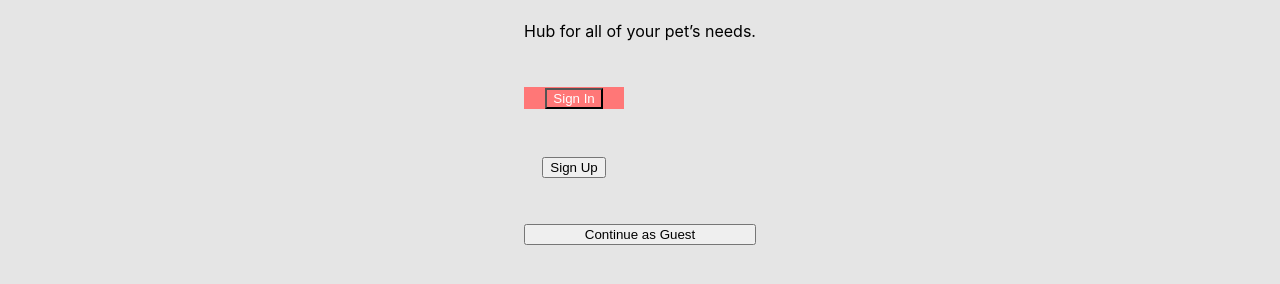
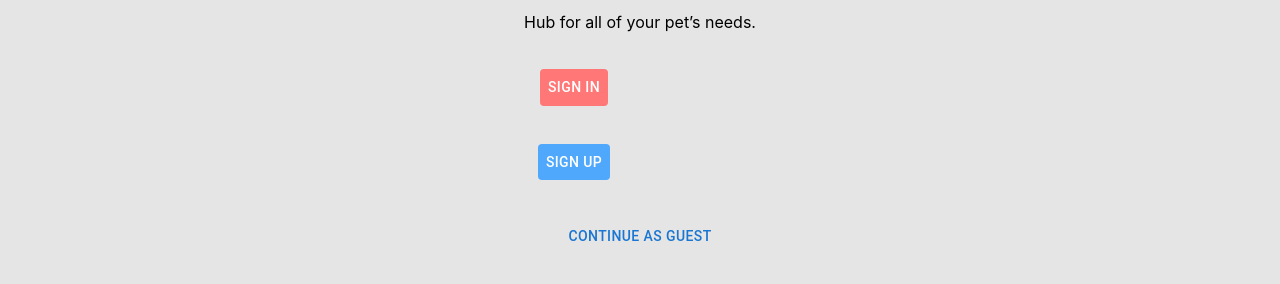
Before and after one commit to sjh401/GA-Hackathon-Group-5, a React (Create React App) app in the folder client/: page / in a window 1280 px wide. Shown: the part 388-672 px from the top of the page. Built offline with nearby package versions, Linux system fonts and the light colour scheme.

Commit message:
changed button css

```diff
--- a/client/src/components/card/CardSign.jsx
+++ b/client/src/components/card/CardSign.jsx
@@ -1,37 +1,28 @@
 import React from 'react'
 import { Link } from 'react-router-dom'
 
-// import { makeStyles } from '@mui/styles';
-// import Button from '@mui/material/Button';
+import { styled } from '@mui/material/styles';
+import Button from '@mui/material/Button';
 
 import "./Card.css"
 
-// const useStyles = makeStyles((theme) => ({
-//     primary: {
-//         backgroundColor: '#ff7777',
-//         margin: '2px',
-//         '&:hover': {
-//             backgroundColor: '#ff7777',
-//             color: '#1d7dc2'
-//         },
-//     },
-//     secondary: {
-//         backgroundColor: '#f8f7ff',
-//         margin: '2px',
-//         '&:hover': {
-//             backgroundColor: '#f8f7ff',
-//             color: '#1d7dc2'
-//         },
-//     root: {
-//         color: '#fff'
-//     }
-//     }
-// }));
+const PrimaryButton = styled(Button)(({ theme }) => ({
+    color: '#fff',
+    backgroundColor: '#ff7777',
+    '&:hover': {
+        backgroundColor: '#4fa8fc',
+    },
+}));
+const SecondaryButton = styled(Button)(({ theme }) => ({
+    color: '#fff',
+    backgroundColor: '#4fa8fc',
+    '&:hover': {
+        backgroundColor: '#ff7777',
+    },
+}));
 
 export default function CardSign(props) {
     const { setToggle } = props;
-
-    // const classes = useStyles();
 
     return (
         <div className="div-sign">
@@ -39,9 +30,9 @@ export default function CardSign(props) {
                 <h1>Pamper Pups</h1>
                 <div>Hub for all of your pet’s needs.</div>
             </div>
-            <Link to="/sign-in" className="link-sign primary"><button className='primary'>Sign In</button></Link>
-            <Link to="/sign-up" className="link-sign secondary"><button>Sign Up</button></Link>
-            <button onClick={(e) => setToggle(prevToggle => !prevToggle)}>Continue as Guest</button>
+            <Link to="/sign-in" className="link-sign"><PrimaryButton>Sign In</PrimaryButton></Link>
+            <Link to="/sign-up" className="link-sign"><SecondaryButton>Sign Up</SecondaryButton></Link>
+            <Button onClick={(e) => setToggle(prevToggle => !prevToggle)}>Continue as Guest</Button>
         </div>
     )
 }
--- a/client/src/components/card/Hamburger.jsx
+++ b/client/src/components/card/Hamburger.jsx
@@ -13,14 +13,6 @@ export default function Hamburger(props) {
     const open = Boolean(anchorEl);
 
     const HamburgerCSS = makeStyles((theme) => ({
-        button: {
-            backgroundColor: '#000',
-            margin: '2px',
-            '&:hover': {
-                backgroundColor: '#fff',
-                color: '#000'
-            },
-        },
         link: {
             color: '#000',
             textDecoration: 'none',
--- a/client/src/components/layout/Header.jsx
+++ b/client/src/components/layout/Header.jsx
@@ -1,13 +1,22 @@
+import { styled } from '@mui/material/styles';
+import Button from '@mui/material/Button';
+
 export default function Header(props) {
     const { handleLogout, currentUser } = props;
-
+    const PrimaryButton = styled(Button)(({ theme }) => ({
+        color: '#fff',
+        backgroundColor: '#ff7777',
+        '&:hover': {
+            backgroundColor: '#4fa8fc',
+        },
+    }));
     return (
         <header>
             { currentUser &&
-            <button
+            <PrimaryButton
                 onClick={handleLogout}
                 className="logout"
-            >Logout</button>
+            >Logout</PrimaryButton>
             }
         </header>
     )
--- a/client/src/components/sign/SignInForm.jsx
+++ b/client/src/components/sign/SignInForm.jsx
@@ -1,23 +1,19 @@
-import { makeStyles } from '@mui/styles';
+import { styled } from '@mui/material/styles';
+import Button from '@mui/material/Button';
 import TextField from '@mui/material/TextField';
-import Button from '@mui/material/Button';
 
 
-const useStyles = makeStyles((theme) => ({
-    button: {
-        backgroundColor: '#1d7dc2',
-        margin: '2px',
-        '&:hover': {
-            backgroundColor: '#f8f7ff',
-            color: '#1d7dc2'
-        },
-    }
+const PrimaryButton = styled(Button)(({ theme }) => ({
+    color: '#fff',
+    backgroundColor: '#ff7777',
+    '&:hover': {
+        backgroundColor: '#4fa8fc',
+    },
 }));
 
 export default function SignInForm(props) {
 
     const { handleRegister, handleChange, username, password, formData } = props;
-    const classes = useStyles();
 
     return (
         <form
@@ -48,14 +44,11 @@ export default function SignInForm(props) {
                 onChange={handleChange} />
             <br/>
             <div>
-                <Button
-                    variant="contained"
-                    color="primary"
-                    className={classes.button}
+                <PrimaryButton
                     type="submit"
                 >
                     Submit
-                </Button>
+                </PrimaryButton>
             </div>
         </form>
     )
--- a/client/src/components/sign/SignUpForm.jsx
+++ b/client/src/components/sign/SignUpForm.jsx
@@ -1,23 +1,19 @@
-import { makeStyles } from '@mui/styles';
+import { styled } from '@mui/material/styles';
+import Button from '@mui/material/Button';
 import TextField from '@mui/material/TextField';
-import Button from '@mui/material/Button';
 
 
-const useStyles = makeStyles((theme) => ({
-    button: {
-        backgroundColor: '#1d7dc2',
-        margin: '2px',
-        '&:hover': {
-            backgroundColor: '#f8f7ff',
-            color: '#1d7dc2'
-        },
-    }
+const PrimaryButton = styled(Button)(({ theme }) => ({
+    color: '#fff',
+    backgroundColor: '#ff7777',
+    '&:hover': {
+        backgroundColor: '#4fa8fc',
+    },
 }));
 
 export default function SignUpForm(props) {
 
     const { handleRegister, handleChange, username, password, email, location, formData } = props;
-    const classes = useStyles();
 
     return (
         <form
@@ -68,14 +64,11 @@ export default function SignUpForm(props) {
                 onChange={handleChange} />
             <br/>
             <div>
-                <Button
-                    variant="contained"
-                    color="primary"
-                    className={classes.button}
+                <PrimaryButton
                     type="submit"
                 >
                     Submit
-                </Button>
+                </PrimaryButton>
             </div>
         </form>
     )
--- a/client/src/screens/schedule/Schedule.jsx
+++ b/client/src/screens/schedule/Schedule.jsx
@@ -1,26 +1,22 @@
 import React, { useState } from 'react'
 import { Link } from 'react-router-dom'
 
-import { makeStyles } from '@mui/styles';
+import { styled } from '@mui/material/styles';
 import Button from '@mui/material/Button';
 
 import './Schedule.css'
 
-const useStyles = makeStyles((theme) => ({
-    button: {
-        backgroundColor: '#1d7dc2',
-        margin: '2px',
-        '&:hover': {
-            backgroundColor: '#f8f7ff',
-            color: '#1d7dc2'
-        },
-    }
+const PrimaryButton = styled(Button)(({ theme }) => ({
+    color: '#fff',
+    backgroundColor: '#ff7777',
+    '&:hover': {
+        backgroundColor: '#4fa8fc',
+    },
 }));
 
 export default function Schedule(props) {
     const [ toggle, setToggle ] = useState(false);
 
-    const classes = useStyles();
 
     return (
         <>
@@ -73,15 +69,12 @@ export default function Schedule(props) {
                         <div>4</div>
                     </div>
                 </div>
-                <Button
-                    variant="contained"
-                    color="primary"
-                    className={classes.button}
+                <PrimaryButton
                     type="submit"
                     onClick={(e)=> setToggle(prevToggle => !prevToggle)}
                 >
                     Book Appointment
-                </Button>
+                </PrimaryButton>
             </div>
             <div
                 className={(toggle === false) ? "none": "div-schedule-hidden"}
@@ -93,15 +86,12 @@ export default function Schedule(props) {
                     </div>
                 </div>
                 <Link to='/' className="link-noformated">
-                    <Button
-                        variant="contained"
-                        color="primary"
-                        className={classes.button}
+                    <PrimaryButton
                         type="submit"
                         onClick={(e)=> setToggle(prevToggle => !prevToggle)}
                     >
                         Return Home
-                    </Button>
+                    </PrimaryButton>
                 </Link>
             </div>
         </>
```
